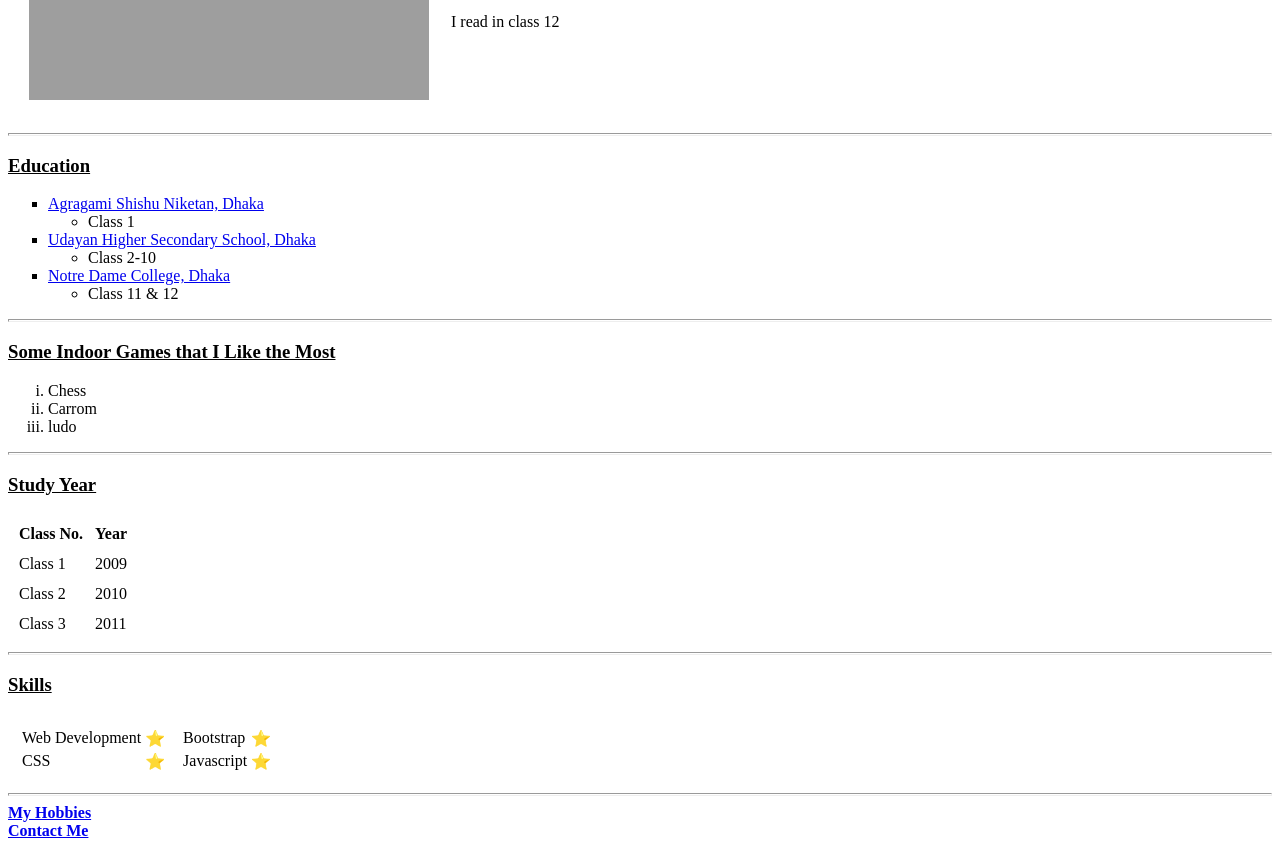
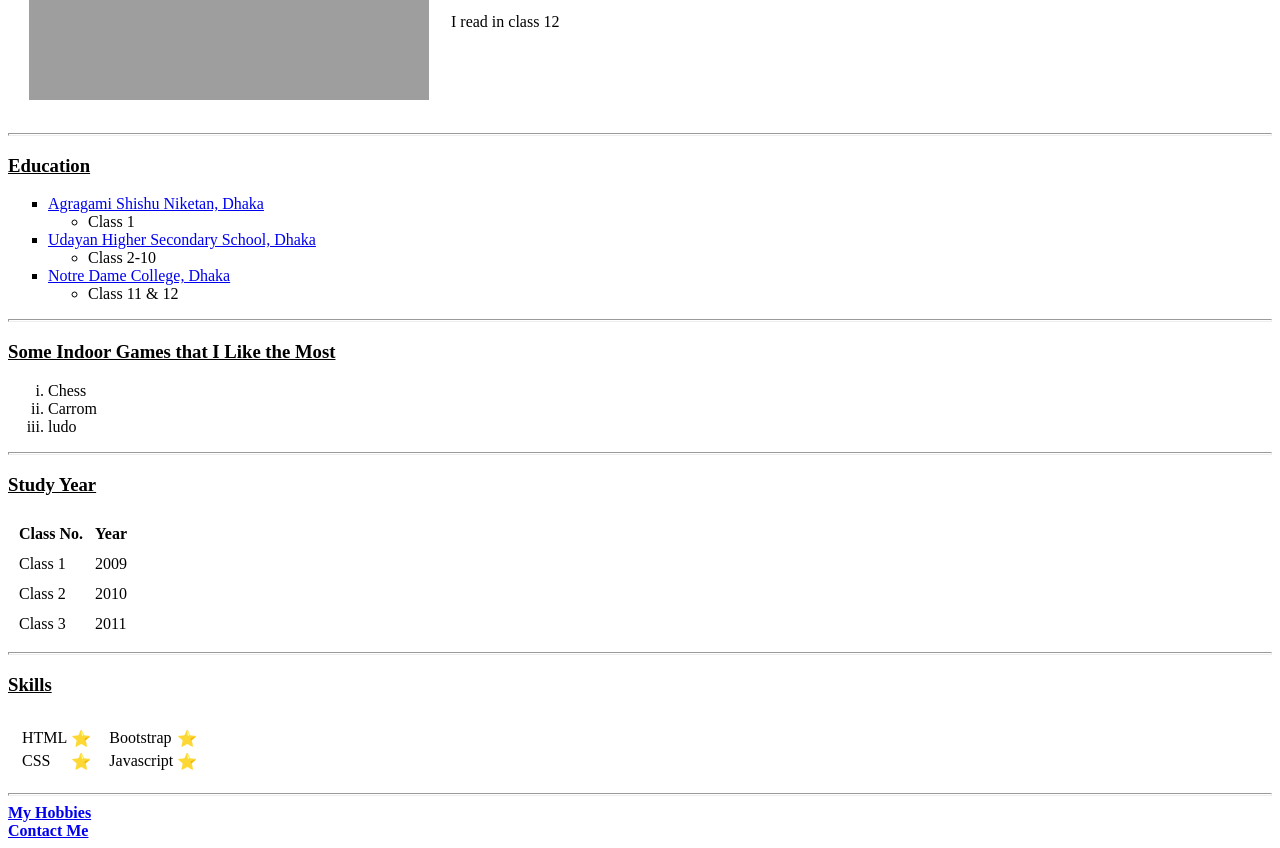
Before and after one commit to M-H-Tayef/CV, a plain HTML site: page index.html in a window 1280 px wide. Shown: the part 204-1052 px from the top of the page. Drawn offline with Linux system fonts and the light colour scheme; grey boxes are pictures that could not be loaded.

Commit message:
Update index.html

```diff
--- a/index.html
+++ b/index.html
@@ -93,7 +93,7 @@
       <td>
         <table>
           <tr>
-            <td>Web Development</td>
+            <td>HTML</td>
             <td>⭐</td>
           </tr>
           <tr>
```
